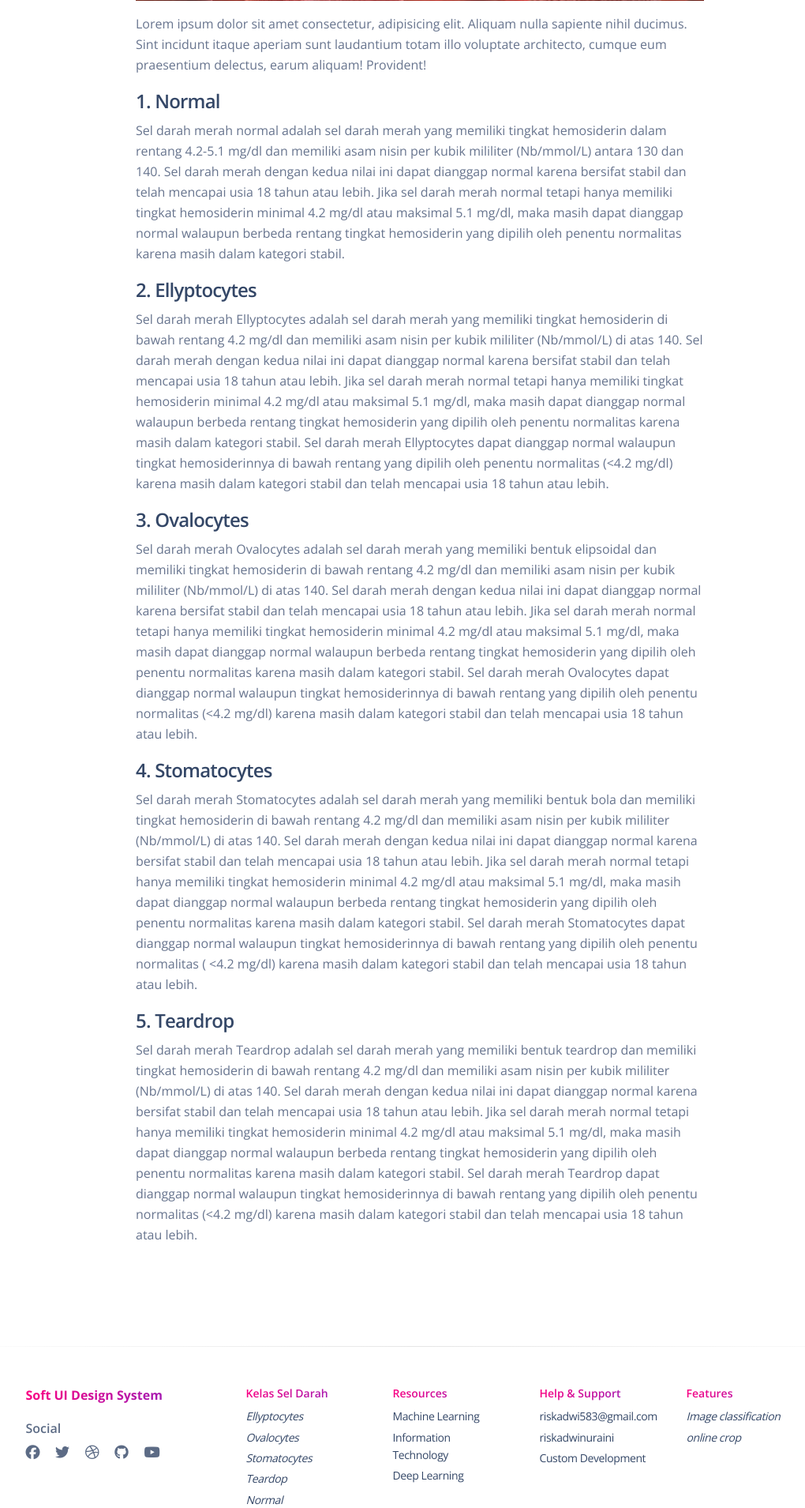
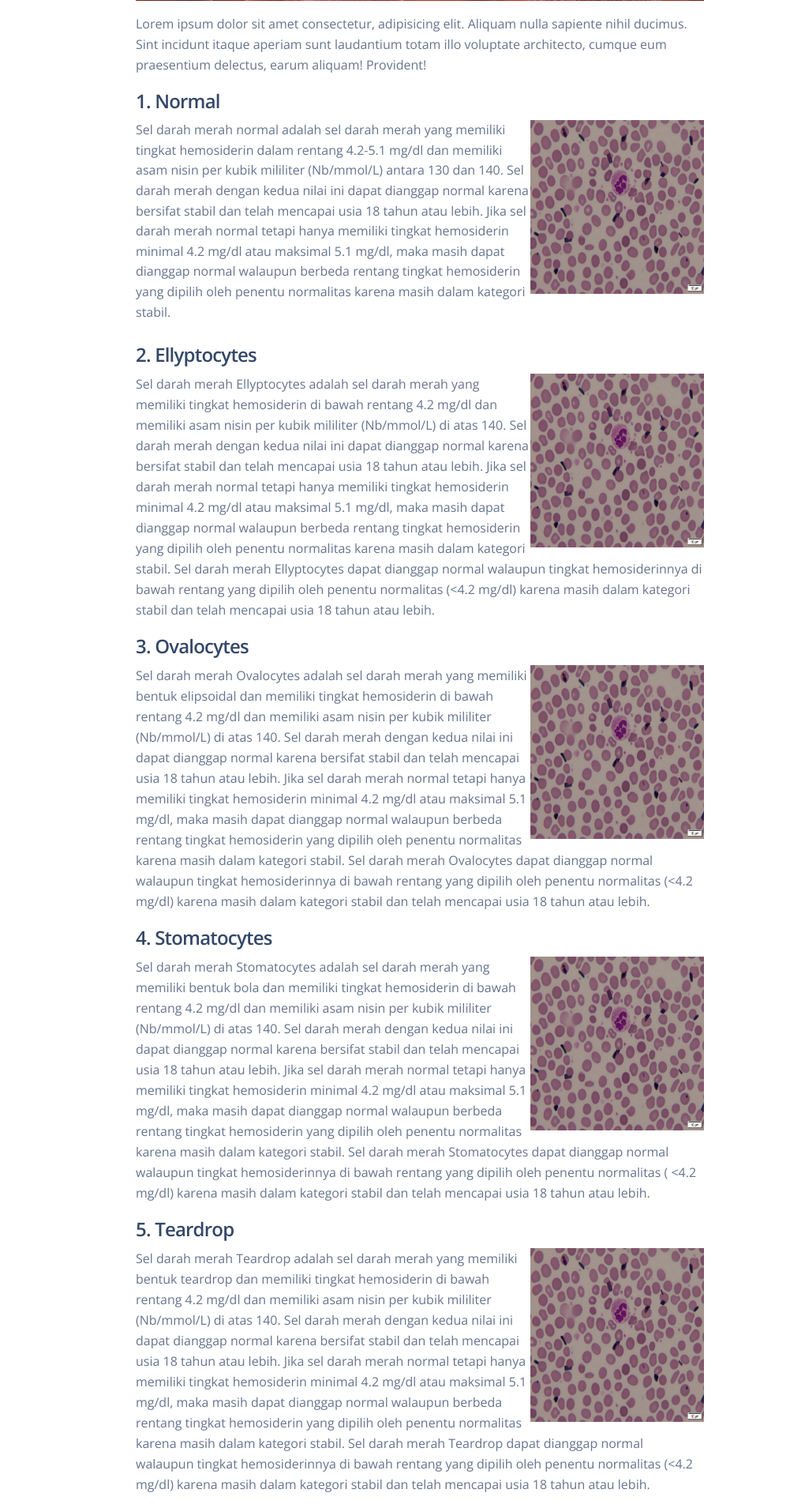
Before and after one commit to riskadwinuraini/classification-blood-app, a Flask app: page /information in a window 1280 px wide; the page is wider, and only the part inside the window is pictured. Shown: the part 1088-2997 px from the top of that part at 79% size, without its empty margins (108-1128 px from the left). Run offline with Flask 3, Linux system fonts and the light colour scheme; some libraries are stand-ins or nearby versions.

Commit message:
style(information): add image example

```diff
--- a/app/templates/information.html
+++ b/app/templates/information.html
@@ -3,6 +3,13 @@
 {% block scripts %}
 
 {{ super() }}
+<style>
+    .clearfix::after {
+        clear: both;
+        display: block;
+        content: '';
+    }
+</style>
 
 <!-- Addons script -->
 {% endblock %}
@@ -46,80 +53,111 @@
                     delectus, earum aliquam! Provident!
                 </p>
 
-                <article id="a-1">
+                <article id="a-1" class="mb-4">
                     <h4>1. Normal</h4>
-                    <p>
-                        Sel darah merah normal adalah sel darah merah yang memiliki tingkat hemosiderin dalam rentang
-                        4.2-5.1 mg/dl dan memiliki asam nisin per kubik mililiter (Nb/mmol/L) antara 130 dan 140. Sel
+                    <div class="cleafix">
+                        <img src="../../static/img/darah.jpg" width="220" height="220" style="float: right;" alt="">
+                        Sel darah merah normal adalah sel darah merah yang memiliki tingkat hemosiderin dalam
+                        rentang
+                        4.2-5.1 mg/dl dan memiliki asam nisin per kubik mililiter (Nb/mmol/L) antara 130 dan 140.
+                        Sel
                         darah merah dengan kedua nilai ini dapat dianggap normal karena bersifat stabil dan telah
                         mencapai usia 18 tahun atau lebih. Jika sel darah merah normal tetapi hanya memiliki tingkat
-                        hemosiderin minimal 4.2 mg/dl atau maksimal 5.1 mg/dl, maka masih dapat dianggap normal walaupun
+                        hemosiderin minimal 4.2 mg/dl atau maksimal 5.1 mg/dl, maka masih dapat dianggap normal
+                        walaupun
                         berbeda rentang tingkat hemosiderin yang dipilih oleh penentu normalitas karena masih dalam
                         kategori stabil.
 
-                    </p>
+                    </div>
                 </article>
                 <article id="a-2">
                     <h4>2. Ellyptocytes</h4>
+                    <div class="clearfix">
                         <p>
-                        Sel darah merah Ellyptocytes adalah sel darah merah yang memiliki tingkat hemosiderin di bawah
+                            <img src="../../static/img/darah.jpg" width="220" height="220" style="float: right;" alt="">
+                            Sel darah merah Ellyptocytes adalah sel darah merah yang memiliki tingkat hemosiderin di
+                            bawah
                             rentang
-                        4.2 mg/dl dan memiliki asam nisin per kubik mililiter (Nb/mmol/L) di atas 140. Sel darah merah
+                            4.2 mg/dl dan memiliki asam nisin per kubik mililiter (Nb/mmol/L) di atas 140. Sel darah
+                            merah
                             dengan kedua
                             nilai ini dapat dianggap normal karena bersifat stabil dan telah mencapai usia 18 tahun atau
                             lebih. Jika
-                        sel darah merah normal tetapi hanya memiliki tingkat hemosiderin minimal 4.2 mg/dl atau maksimal
+                            sel darah merah normal tetapi hanya memiliki tingkat hemosiderin minimal 4.2 mg/dl atau
+                            maksimal
                             5.1 mg/dl,
-                        maka masih dapat dianggap normal walaupun berbeda rentang tingkat hemosiderin yang dipilih oleh
+                            maka masih dapat dianggap normal walaupun berbeda rentang tingkat hemosiderin yang dipilih
+                            oleh
                             penentu
                             normalitas karena masih dalam kategori stabil. Sel darah merah Ellyptocytes dapat dianggap
                             normal walaupun
-                        tingkat hemosiderinnya di bawah rentang yang dipilih oleh penentu normalitas (<4.2 mg/dl) karena
-                            masih dalam kategori stabil dan telah mencapai usia 18 tahun atau lebih. </p>
+                            tingkat hemosiderinnya di bawah rentang yang dipilih oleh penentu normalitas (<4.2 mg/dl)
+                                karena masih dalam kategori stabil dan telah mencapai usia 18 tahun atau lebih. </p>
+                    </div>
                 </article>
                 <article id="a-3">
                     <h4>3. Ovalocytes</h4>
+                    <div class="cleafix">
                         <p>
-                        Sel darah merah Ovalocytes adalah sel darah merah yang memiliki bentuk elipsoidal dan memiliki
+                            <img src="../../static/img/darah.jpg" width="220" height="220" style="float: right;" alt="">
+                            Sel darah merah Ovalocytes adalah sel darah merah yang memiliki bentuk elipsoidal dan
+                            memiliki
                             tingkat hemosiderin di bawah rentang 4.2 mg/dl dan memiliki asam nisin per kubik mililiter
                             (Nb/mmol/L) di atas 140. Sel darah merah dengan kedua nilai ini dapat dianggap normal karena
-                        bersifat stabil dan telah mencapai usia 18 tahun atau lebih. Jika sel darah merah normal tetapi
-                        hanya memiliki tingkat hemosiderin minimal 4.2 mg/dl atau maksimal 5.1 mg/dl, maka masih dapat
+                            bersifat stabil dan telah mencapai usia 18 tahun atau lebih. Jika sel darah merah normal
+                            tetapi
+                            hanya memiliki tingkat hemosiderin minimal 4.2 mg/dl atau maksimal 5.1 mg/dl, maka masih
+                            dapat
                             dianggap normal walaupun berbeda rentang tingkat hemosiderin yang dipilih oleh penentu
-                        normalitas karena masih dalam kategori stabil. Sel darah merah Ovalocytes dapat dianggap normal
+                            normalitas karena masih dalam kategori stabil. Sel darah merah Ovalocytes dapat dianggap
+                            normal
                             walaupun tingkat hemosiderinnya di bawah rentang yang dipilih oleh penentu normalitas (<4.2
-                            mg/dl) karena masih dalam kategori stabil dan telah mencapai usia 18 tahun atau lebih. </p>
+                                mg/dl) karena masih dalam kategori stabil dan telah mencapai usia 18 tahun atau lebih.
                                 </p>
+                        </p>
+                    </div>
                 </article>
                 <article id="a-4">
                     <h4>4. Stomatocytes</h4>
+                    <div class="cleafix">
                         <p>
+                            <img src="../../static/img/darah.jpg" width="220" height="220" style="float: right;" alt="">
                             Sel darah merah Stomatocytes adalah sel darah merah yang memiliki bentuk bola dan memiliki
                             tingkat hemosiderin di bawah rentang 4.2 mg/dl dan memiliki asam nisin per kubik mililiter
                             (Nb/mmol/L) di atas 140. Sel darah merah dengan kedua nilai ini dapat dianggap normal karena
-                        bersifat stabil dan telah mencapai usia 18 tahun atau lebih. Jika sel darah merah normal tetapi
-                        hanya memiliki tingkat hemosiderin minimal 4.2 mg/dl atau maksimal 5.1 mg/dl, maka masih dapat
+                            bersifat stabil dan telah mencapai usia 18 tahun atau lebih. Jika sel darah merah normal
+                            tetapi
+                            hanya memiliki tingkat hemosiderin minimal 4.2 mg/dl atau maksimal 5.1 mg/dl, maka masih
+                            dapat
                             dianggap normal walaupun berbeda rentang tingkat hemosiderin yang dipilih oleh penentu
                             normalitas karena masih dalam kategori stabil. Sel darah merah Stomatocytes dapat dianggap
-                        normal walaupun tingkat hemosiderinnya di bawah rentang yang dipilih oleh penentu normalitas (
-                        <4.2 mg/dl) karena masih dalam kategori stabil dan telah mencapai usia 18 tahun atau lebih. </p>
+                            normal walaupun tingkat hemosiderinnya di bawah rentang yang dipilih oleh penentu normalitas
+                            (
+                            <4.2 mg/dl) karena masih dalam kategori stabil dan telah mencapai usia 18 tahun atau lebih.
                                 </p>
+                        </p>
+                    </div>
                 </article>
                 <article id="a-5">
                     <h4>5. Teardrop</h4>
+                    <div class="clearfix">
                         <p>
+                            <img src="../../static/img/darah.jpg" width="220" height="220" style="float: right;" alt="">
                             Sel darah merah Teardrop adalah sel darah merah yang memiliki bentuk teardrop dan memiliki
                             tingkat hemosiderin di bawah rentang 4.2 mg/dl dan memiliki asam nisin per kubik mililiter
                             (Nb/mmol/L) di atas 140. Sel darah merah dengan kedua nilai ini dapat dianggap normal karena
-                        bersifat stabil dan telah mencapai usia 18 tahun atau lebih. Jika sel darah merah normal tetapi
-                        hanya memiliki tingkat hemosiderin minimal 4.2 mg/dl atau maksimal 5.1 mg/dl, maka masih dapat
+                            bersifat stabil dan telah mencapai usia 18 tahun atau lebih. Jika sel darah merah normal
+                            tetapi
+                            hanya memiliki tingkat hemosiderin minimal 4.2 mg/dl atau maksimal 5.1 mg/dl, maka masih
+                            dapat
                             dianggap normal walaupun berbeda rentang tingkat hemosiderin yang dipilih oleh penentu
-                        normalitas karena masih dalam kategori stabil. Sel darah merah Teardrop dapat dianggap normal
+                            normalitas karena masih dalam kategori stabil. Sel darah merah Teardrop dapat dianggap
+                            normal
                             walaupun tingkat hemosiderinnya di bawah rentang yang dipilih oleh penentu normalitas (<4.2
-                            mg/dl) karena masih dalam kategori stabil dan telah mencapai usia 18 tahun atau lebih. </p>
+                                mg/dl) karena masih dalam kategori stabil dan telah mencapai usia 18 tahun atau lebih.
                                 </p>
                         </p>
-                    </p>
+                    </div>
                 </article>
             </div>
             <div class="col-lg-2">
```
Lines whose indentation alone changed are shown as unchanged.
